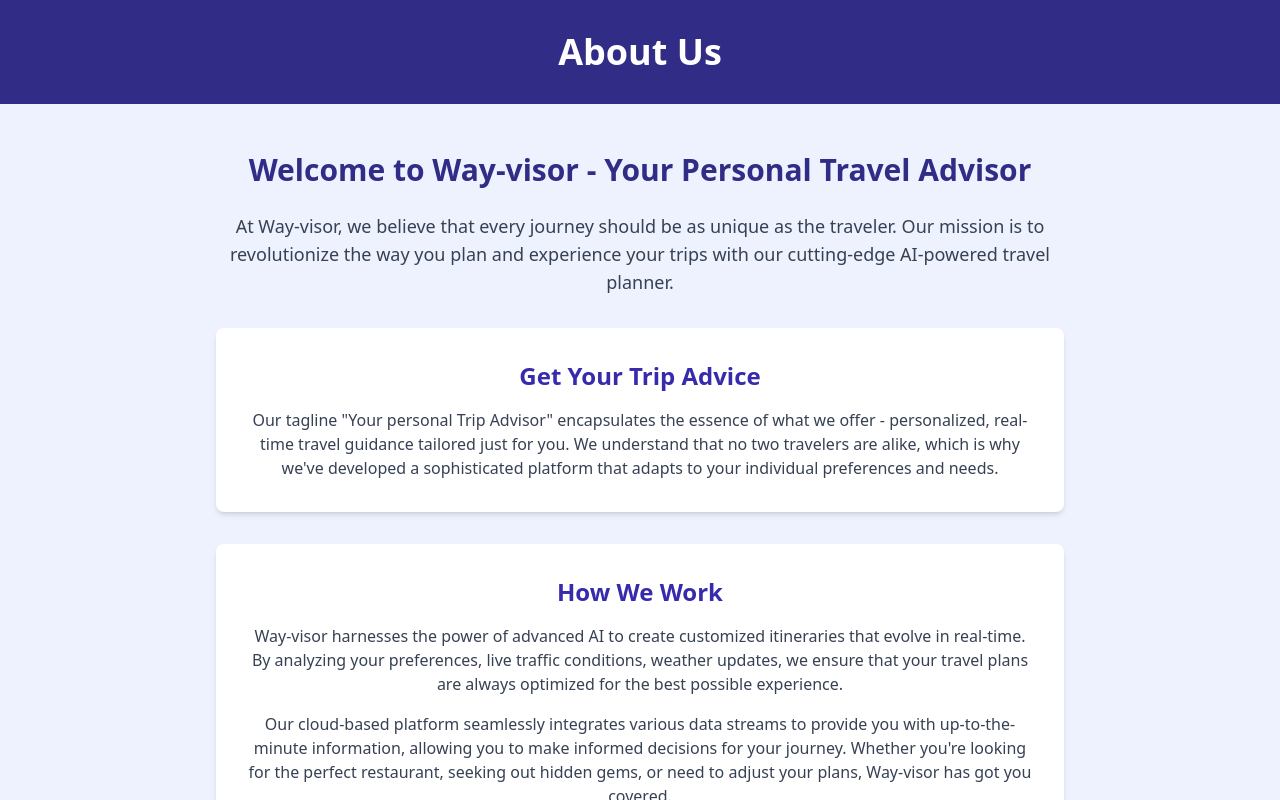
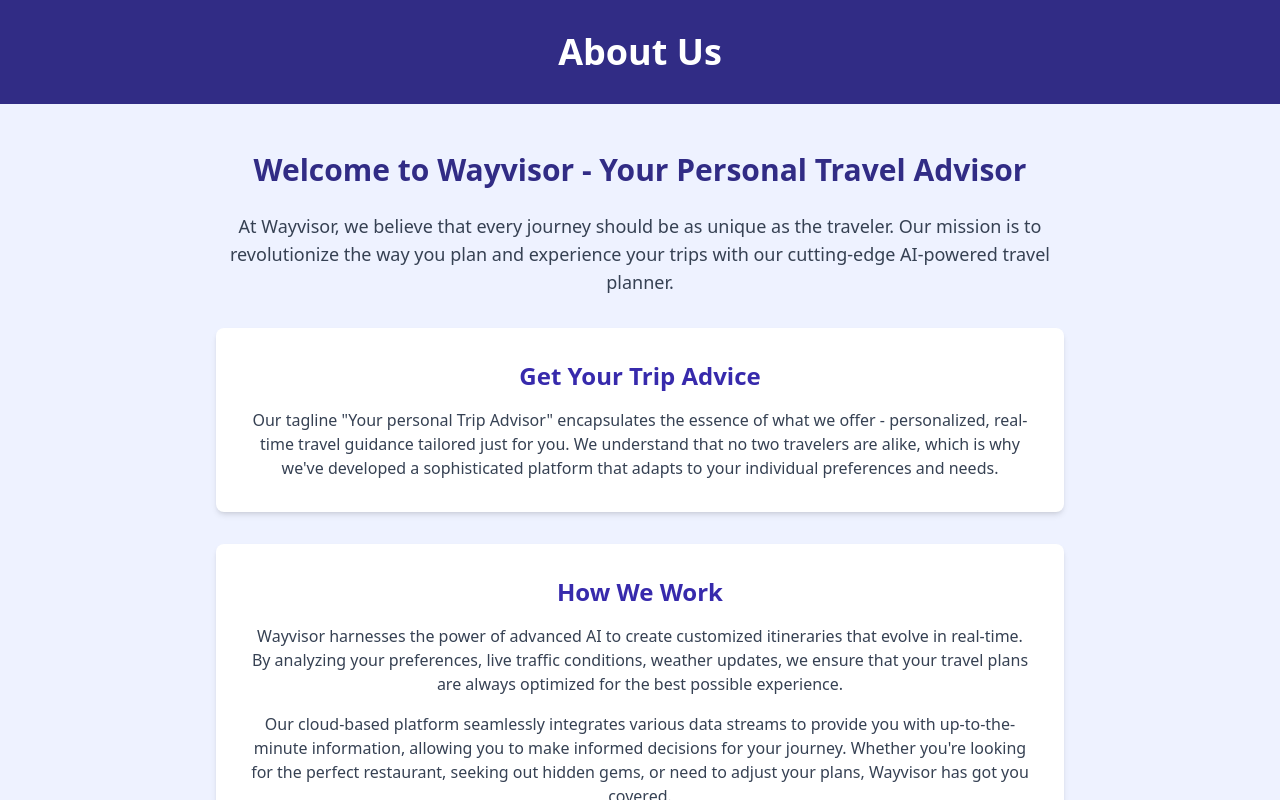
Before and after one commit to 21rr10/minor-project-frontend, a React (Vite) app in the folder minor-project/: page /about in a window 1280 px wide. Built offline with nearby package versions, Linux system fonts and the light colour scheme.

Commit message:
Wayvisor

```diff
--- a/minor-project/src/pages/aboutUs.jsx
+++ b/minor-project/src/pages/aboutUs.jsx
@@ -21,10 +21,10 @@ const AboutUs = () => {
 
       {/* Main Content */}
       <div className="max-w-4xl mx-auto px-6 py-12">
-        <h2 className="text-3xl font-bold text-indigo-900 mb-6">Welcome to Way-visor - Your Personal Travel Advisor</h2>
+        <h2 className="text-3xl font-bold text-indigo-900 mb-6">Welcome to Wayvisor - Your Personal Travel Advisor</h2>
 
         <p className="text-lg text-gray-700 mb-8">
-          At Way-visor, we believe that every journey should be as unique as the traveler. Our mission is to revolutionize the way you plan and experience your trips with our cutting-edge AI-powered travel planner.
+          At Wayvisor, we believe that every journey should be as unique as the traveler. Our mission is to revolutionize the way you plan and experience your trips with our cutting-edge AI-powered travel planner.
         </p>
 
         <div className="bg-white rounded-lg shadow-md p-8 mb-8">
@@ -37,15 +37,15 @@ const AboutUs = () => {
         <div className="bg-white rounded-lg shadow-md p-8 mb-8">
           <h3 className="text-2xl font-semibold text-indigo-800 mb-4">How We Work</h3>
           <p className="text-gray-700 mb-4">
-            Way-visor harnesses the power of advanced AI to create customized itineraries that evolve in real-time. By analyzing your preferences, live traffic conditions, weather updates, we ensure that your travel plans are always optimized for the best possible experience.
+            Wayvisor harnesses the power of advanced AI to create customized itineraries that evolve in real-time. By analyzing your preferences, live traffic conditions, weather updates, we ensure that your travel plans are always optimized for the best possible experience.
           </p>
           <p className="text-gray-700">
-            Our cloud-based platform seamlessly integrates various data streams to provide you with up-to-the-minute information, allowing you to make informed decisions for your journey. Whether you're looking for the perfect restaurant, seeking out hidden gems, or need to adjust your plans, Way-visor has got you covered.
+            Our cloud-based platform seamlessly integrates various data streams to provide you with up-to-the-minute information, allowing you to make informed decisions for your journey. Whether you're looking for the perfect restaurant, seeking out hidden gems, or need to adjust your plans, Wayvisor has got you covered.
           </p>
         </div>
 
         <div className="bg-white rounded-lg shadow-md p-8">
-          <h3 className="text-2xl font-semibold text-indigo-800 mb-4">Why Choose Way-visor?</h3>
+          <h3 className="text-2xl font-semibold text-indigo-800 mb-4">Why Choose Wayvisor?</h3>
           <ul className="space-y-3 text-gray-700 mb-6">
             <li className="flex items-start">
               <span className="text-indigo-600 mr-2">✓</span>
@@ -66,7 +66,7 @@ const AboutUs = () => {
           </ul>
 
           <p className="text-gray-700 italic border-l-4 border-indigo-500 pl-4 py-2">
-            At Way-visor, we're not just about planning trips; we're about crafting experiences. Let us be your guide to a world of seamless, personalized travel. Get your trip advice with Way-visor and embark on journeys that are truly your own.
+            At Wayvisor, we're not just about planning trips; we're about crafting experiences. Let us be your guide to a world of seamless, personalized travel. Get your trip advice with Wayvisor and embark on journeys that are truly your own.
           </p>
         </div>
       </div>
```
